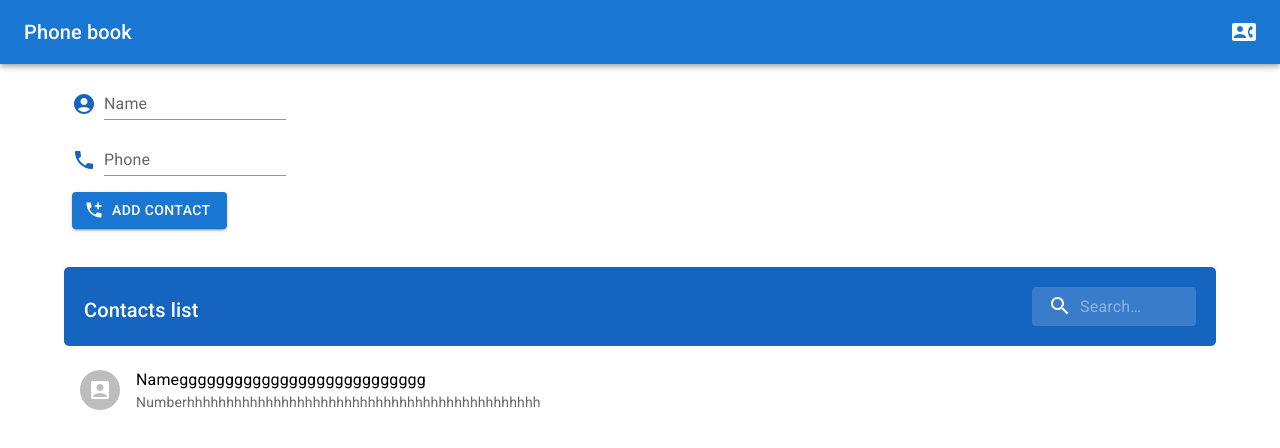
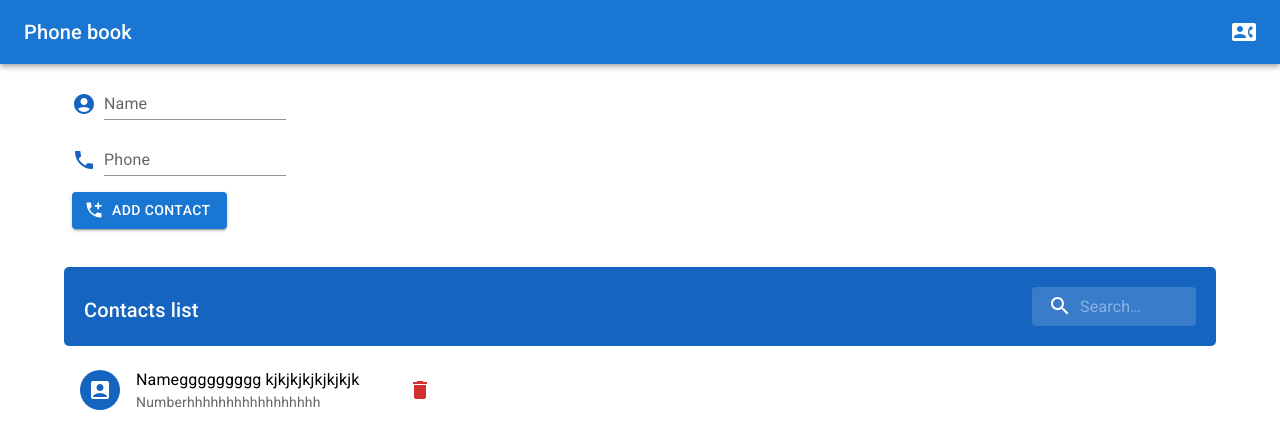
Before and after one commit to nazarii-lozynskyi/goit-react-hw-06-phonebook, a React (Create React App) app: page / in a window 1280 px wide. Shown: the top 448 px of the page. Built offline with nearby package versions, Linux system fonts and the light colour scheme.

Commit message:
Update Contacts.jsx

```diff
--- a/src/components/Contacts/Contacts.jsx
+++ b/src/components/Contacts/Contacts.jsx
@@ -1,26 +1,32 @@
-import { AccountBox } from "@mui/icons-material";
+import { AccountBox, Delete } from "@mui/icons-material";
 import {
   Avatar,
   Grid,
+  IconButton,
   List,
   ListItem,
   ListItemAvatar,
   ListItemText,
 } from "@mui/material";
 
+import styles from "./Contact.module.css";
+
 export default function Contacts() {
   return (
-    <List sx={{ width: "100%", maxWidth: 360, bgcolor: "background.paper" }}>
+    <List sx={{ bgcolor: "background.paper" }} className={styles.list}>
       <ListItem>
         <ListItemAvatar>
-          <Avatar>
+          <Avatar sx={{ bgcolor: "primary.dark" }}>
             <AccountBox />
           </Avatar>
         </ListItemAvatar>
         <ListItemText
-          primary="Nameggggggggggggggggggggggggggg"
-          secondary="Numberhhhhhhhhhhhhhhhhhhhhhhhhhhhhhhhhhhhhhhhhhhhhh"
+          primary="Nameggggggggg kjkjkjkjkjkjkjk"
+          secondary="Numberhhhhhhhhhhhhhhhhh"
         />
+        <IconButton edge="end" aria-label="delete" sx={{ marginLeft: "40px" }}>
+          <Delete sx={{ color: "error.main" }} />
+        </IconButton>
       </ListItem>
     </List>
   );
```
